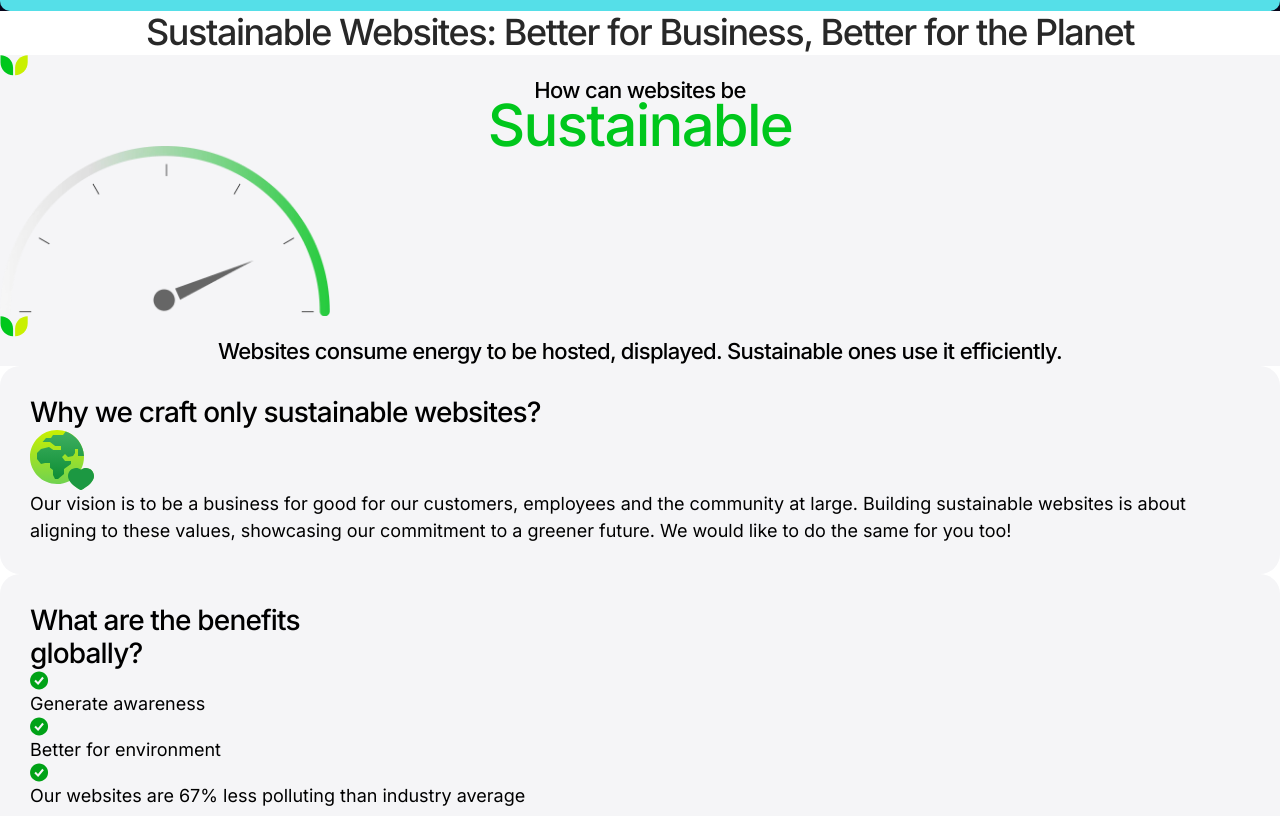
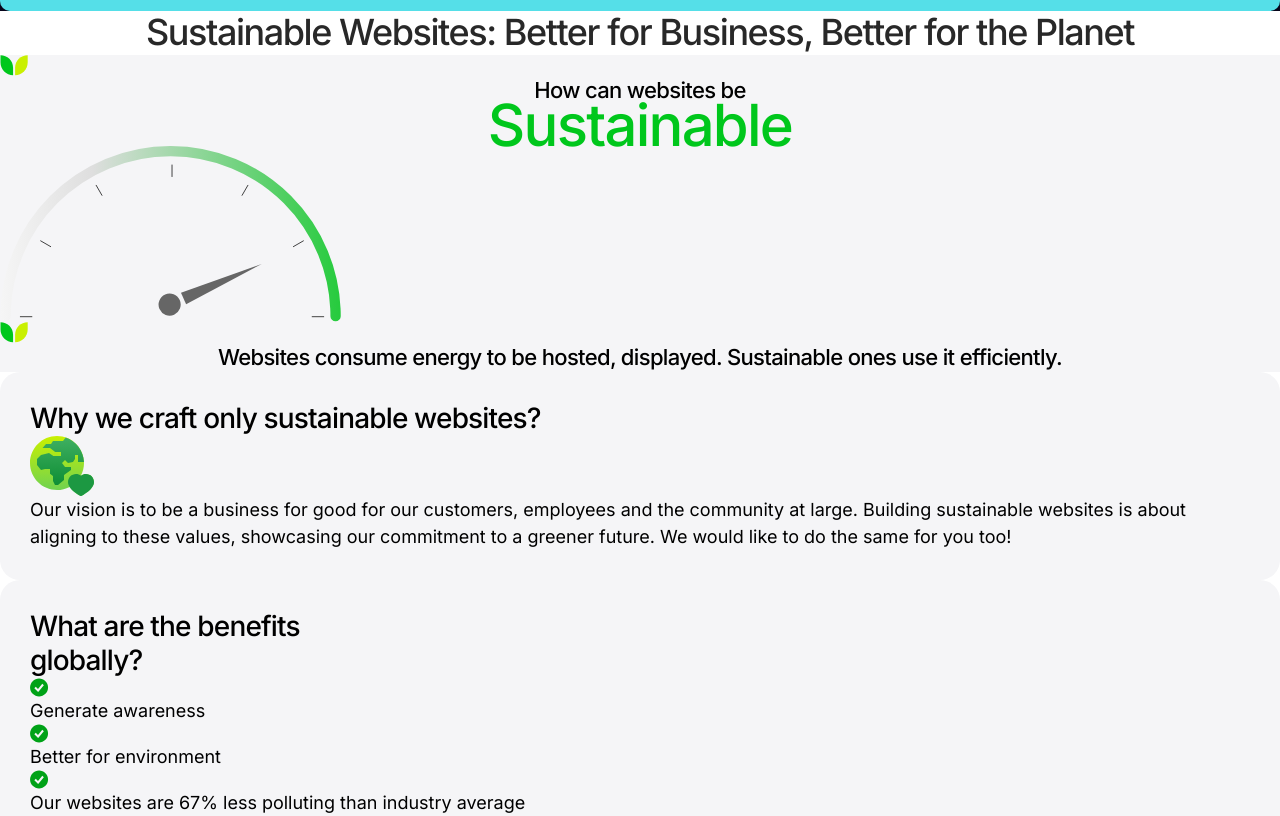
Before and after one commit to Lourdu-001/Astro_Kytz, an Astro site: page / in a window 1280 px wide. Shown: the part 4011-4827 px from the top of the page. Built offline with nearby package versions, Linux system fonts and the light colour scheme; Astro itself is replaced by a stand-in of ours.

Commit message:
rename the build

```diff
--- a/package.json
+++ b/package.json
@@ -5,7 +5,7 @@
   "scripts": {
     "dev": "astro dev",
     "start": "astro dev",
-    "build": "npm run build",
+    "build": "astro build",
     "preview": "astro preview",
     "astro": "astro"
   },
--- a/src/components/Sustainable.astro
+++ b/src/components/Sustainable.astro
@@ -22,8 +22,26 @@ import CTbtn from "../components/buttons/Cbtn.astro"
                 <div class="h5">How can websites be</div>
                 <div class="sustainable-text">Sustainable</div>
             </div>
-            <div class="">
-                <img height="168.05" width="329.99" src={ Meter.src } />
+            <div class="w-full">
+                <svg class="w-full" width="341" height="177" viewBox="0 0 341 177" fill="none" xmlns="http://www.w3.org/2000/svg">
+                    <path d="M335.578 171.139C335.578 149.472 331.311 128.016 323.019 107.998C314.727 87.9801 302.574 69.7911 287.252 54.4699C271.931 39.1487 253.742 26.9952 233.724 18.7034C213.706 10.4116 192.251 6.14392 170.583 6.14392C148.916 6.14392 127.46 10.4116 107.442 18.7034C87.424 26.9952 69.2351 39.1487 53.9139 54.4699C38.5926 69.7911 26.4392 87.9801 18.1474 107.998C9.85561 128.016 5.58789 149.472 5.58789 171.139" stroke="url(#paint0_linear_149_380)" stroke-width="10.3329" stroke-linecap="round"/>
+                    <circle cx="169.621" cy="159.602" r="11.0566" transform="rotate(66.0622 169.621 159.602)" fill="#666666"/>
+                    <path d="M261.742 118.961L180.971 147.628L186.115 159.214L261.742 118.961Z" fill="#666666"/>
+                    <path d="M311.777 171.692H324.112" stroke="black" stroke-width="0.738063"/>
+                    <path d="M293.056 101.817L303.738 95.6493" stroke="black" stroke-width="0.738063"/>
+                    <path d="M241.903 50.6646L248.071 39.9822" stroke="black" stroke-width="0.738063"/>
+                    <path d="M32.2803 171.692H19.9453" stroke="black" stroke-width="0.738063"/>
+                    <path d="M51.002 101.817L40.3196 95.6493" stroke="black" stroke-width="0.738063"/>
+                    <path d="M102.154 50.6646L95.9868 39.9822" stroke="black" stroke-width="0.738063"/>
+                    <path d="M172.029 31.9414L172.029 19.6064" stroke="black" stroke-width="0.738063"/>
+                    <defs>
+                    <linearGradient id="paint0_linear_149_380" x1="-35.1059" y1="171.139" x2="391.152" y2="171.139" gradientUnits="userSpaceOnUse">
+                    <stop stop-color="white"/>
+                    <stop offset="0.3" stop-color="#DEDEDE"/>
+                    <stop offset="1" stop-color="#00C71C"/>
+                    </linearGradient>
+                    </defs>
+                </svg>
             </div>
             <div class="kytz-firstbox flex flex-col basis-3/12">
                 <div class="leafIcon text-center pb-5">
```
